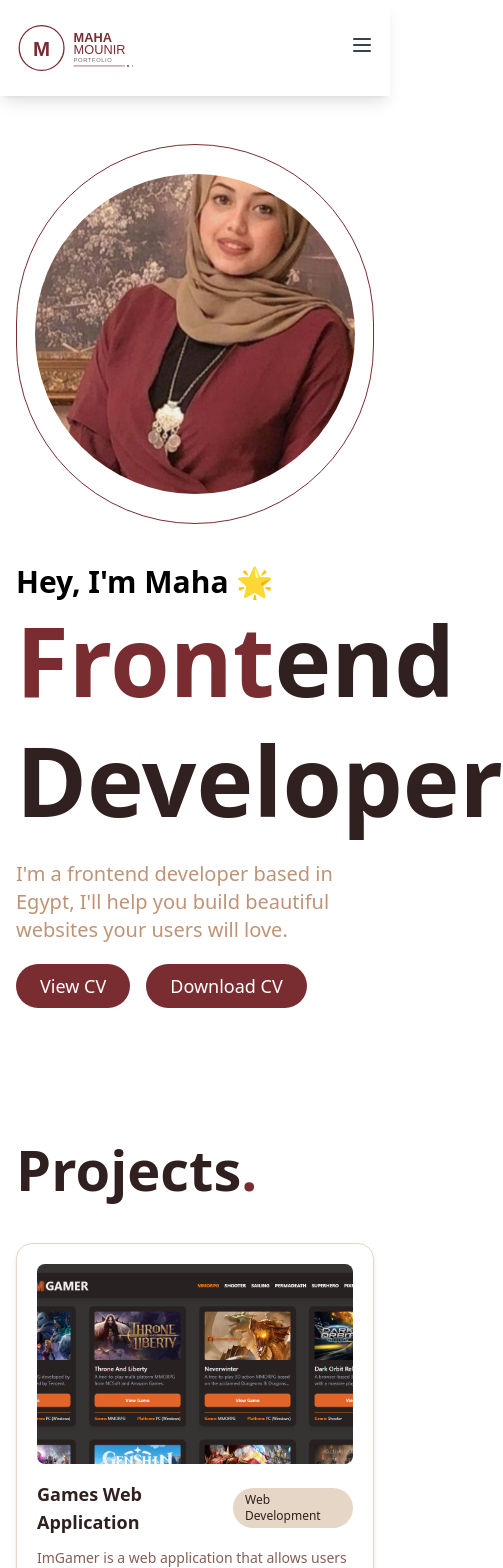
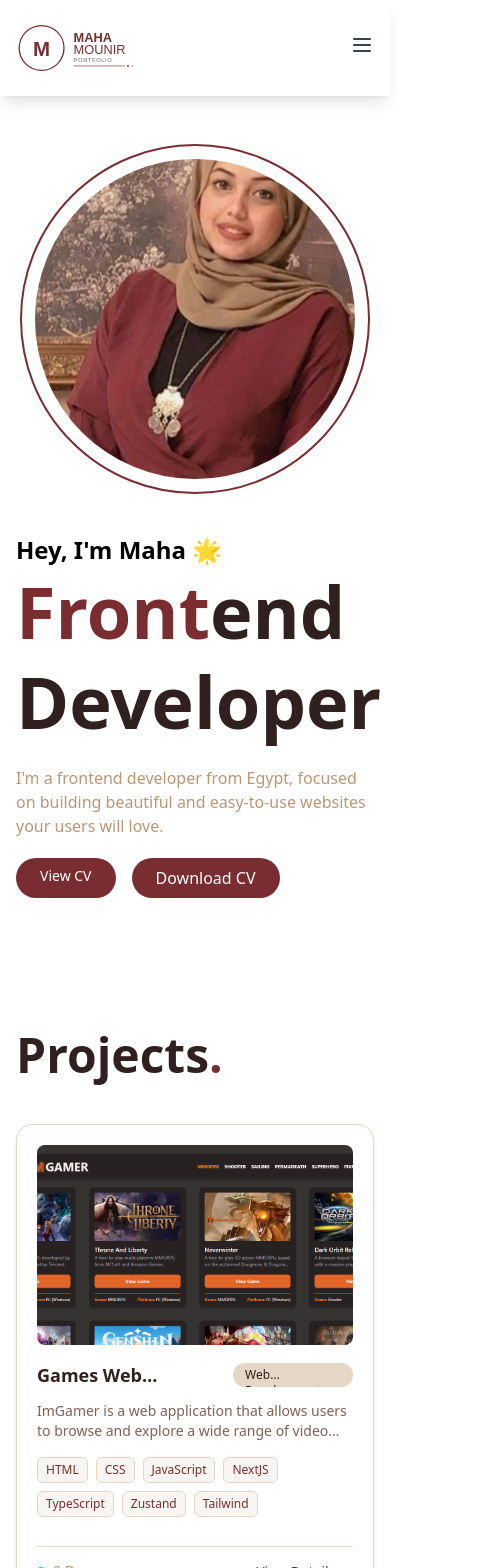
Before and after one commit to MahaELMogy/Maha-Portfolio, a Next.js app: page / in a window 390 px wide. Shown: the top 1568 px of the page, 503 px wide, since content can reach past the window. Built offline with nearby package versions, Linux system fonts and the light colour scheme.

Commit message:
edite Responsive design

```diff
--- a/src/app/_components/Footer/Footer.tsx
+++ b/src/app/_components/Footer/Footer.tsx
@@ -186,7 +186,7 @@ function Footer() {
           <div className="text-[#845f56] text-sm mb-4 md:mb-0">
             <p>&copy; 2024 Maha Mounir. All rights reserved.</p>
           </div>
-          <div className="flex items-center space-x-4 text-[#845f56] text-sm">
+          <div className="flex flex-col md:flex-row items-center space-x-4 text-[#845f56] text-sm">
             <a
               href="#"
               className="hover:text-[#7a2d31] transition-colors duration-300"
--- a/src/app/_components/Hero/Hero.tsx
+++ b/src/app/_components/Hero/Hero.tsx
@@ -6,33 +6,37 @@ export default function Hero() {
     <section className="home container mx-auto px-4 py-16">
       <div className="flex flex-col-reverse items-center justify-between gap-10 lg:flex-row">
         <div className="w-full xl:w-2/3">
-          <p className="font-bold text-3xl flex items-center">
+          <p className="font-bold text-2xl sm:text-3xl flex items-center">
             Hey, I&apos;m Maha 🌟
           </p>
-          <h1 className="text-8xl font-bold leading-tight max-w-3xs text-[#302020]">
+          <h1 className="text-7xl sm:text-8xl font-bold leading-tight max-w-3xs text-[#302020]">
             <span className="text-[#7a2d31]">Front</span>end Developer
           </h1>
-          <p className="max-w-lg my-5 text-xl text-[#bf9476]">
-            I&apos;m a frontend developer based in Egypt, I&apos;ll help you
-            build beautiful websites your users will love.
+          <p className="max-w-lg my-5 sm:text-xl text-[#bf9476]">
+            I&apos;m a frontend developer from Egypt, focused on building
+            beautiful and easy-to-use websites your users will love.
           </p>
           <div className="flex gap-4">
             <a
               href="/Maha_Monir_Ali_CV.pdf"
               target="_blank"
               rel="noopener noreferrer"
-              className="btn text-lg"
+              className="btn text-sm sm:text-lg"
             >
               View CV
             </a>
 
-            <a href="/Maha_Monir_Ali_CV.pdf" download className="btn text-lg">
+            <a
+              href="/Maha_Monir_Ali_CV.pdf"
+              download
+              className="btn text-s sm:text-lg"
+            >
               Download CV
             </a>
           </div>
         </div>
         <div className="w-full xl:w-1/3 flex justify-center">
-          <div className="relative w-[380px] h-[380px] rounded-full border-[1px] border-[#7a2d31]  flex items-center justify-center">
+          <div className="w-[350px] h-[350px] rounded-full border-2 border-[#7a2d31] flex items-center justify-center">
             <div className="w-[320px] h-[320px] rounded-full overflow-hidden">
               <Image
                 src="/images/download1.png"
--- a/src/app/_components/ProjectsHome/ProjectsHome.tsx
+++ b/src/app/_components/ProjectsHome/ProjectsHome.tsx
@@ -35,10 +35,10 @@ function ProjectsHome() {
             <div className="flex-1 flex flex-col">
               {/* Title + Category */}
               <div className="flex items-center justify-between mb-3">
-                <h4 className="text-lg font-bold text-[#302020] hover:text-[#7a2d31] transition">
+                <h4 className="text-lg line-clamp-1 font-bold text-[#302020] hover:text-[#7a2d31] transition">
                   {project.title}
                 </h4>
-                <span className="text-xs bg-[#e5d6c6] text-[#302020] px-3 py-1 rounded-full">
+                <span className="text-xs line-clamp-1 bg-[#e5d6c6] text-[#302020] px-3 py-1 rounded-full">
                   {project.category}
                 </span>
               </div>
--- a/src/app/_components/SkillsHome/SkillsHome.tsx
+++ b/src/app/_components/SkillsHome/SkillsHome.tsx
@@ -4,10 +4,10 @@ function SkillsHome() {
   return (
     <>
       <section className="container mx-auto px-4 py-16">
-        <h2 className="h2">
+        <h2 className="">
           Skills<span>.</span>
         </h2>
-        <div className="flex flex-wrap  text-[#845f56]">
+        <div className="flex flex-wrap gap-10 md:gap-0 mt-7 text-[#845f56]">
           {/* Languages */}
           <div className="w-full sm:w-1/2 lg:w-1/4">
             <div className="inner">
--- a/src/app/contact/page.tsx
+++ b/src/app/contact/page.tsx
@@ -11,13 +11,17 @@ export default function Contact() {
       <div className="flex flex-col-reverse items-center justify-between gap-10 lg:flex-row">
         {/* Left Section */}
         <div className="w-full lg:w-2/3">
-          <h2 className="h2 text-4xl font-bold text-[#302020]">
+          <h2 className=" text-[#302020]">
             Get In Touch <span className="text-[#7a2d31]">.</span>
           </h2>
 
           <p className="max-w-lg my-5 text-[#845f56] leading-relaxed">
-            Looking to partner or work together? Reach out through the form and
-            I&apos;ll get back to you in the next 48 hours.
+            Hi, I&apos;m excited to share my Frontend Development portfolio with
+            you. I&apos;ve recently completed a diploma where I gained solid
+            skills in React.js, Next.js, JavaScript, HTML, CSS, Tailwind CSS,
+            and Bootstrap. I&apos;m eager to contribute to your team and build
+            awesome, user-friendly projects together. Please feel free to get in
+            touch if you&apos;d like to discuss potential opportunities
           </p>
 
           {/* Contact Info */}
--- a/src/app/globals.css
+++ b/src/app/globals.css
@@ -20,8 +20,9 @@ $accent-color: #845f56; // وردي غامق دافئ - لون مميز للأز
 }
 
 h2 {
-  @apply text-[56px] font-bold;
+  @apply font-bold;
   color: #302020;
+  font-size: 3rem;
 
   span {
     color: #7a2d31;
--- a/src/app/project/[name]/page.tsx
+++ b/src/app/project/[name]/page.tsx
@@ -3,14 +3,10 @@ import React from "react";
 import { useProjects } from "@/app/_components/context/ProjectsContext";
 import Image from "next/image";
 import Link from "next/link";
-import { ProjectType } from "@/app/types/project";
-
-type ProjectPageProps = {
-  params: Promise<{ name: string }>;
-};
+import { ProjectType, ProjectPageProps } from "@/app/types/project";
 
 export default function ProjectDetails({ params }: ProjectPageProps) {
-  const { name } = React.use(params); // تفكيك الـ Promise
+  const { name } = React.use(params);
 
   const projects = useProjects();
   const project: ProjectType | undefined = projects.find(
@@ -66,9 +62,9 @@ export default function ProjectDetails({ params }: ProjectPageProps) {
           </div>
 
           {/* Buttons */}
-          <div className="flex gap-4 mt-6">
+          <div className="flex flex-col md:flex-row gap-4 mt-6 text-center">
             <Link href="/">
-              <button className="bg-[#e5d6c6] text-[#302020] px-4 py-2 rounded-md hover:bg-[#d8c0ae] transition cursor-pointer">
+              <button className="bg-[#e5d6c6] w-full text-[#302020] px-4 py-2 rounded-md hover:bg-[#d8c0ae] transition cursor-pointer">
                 ← Back to Home
               </button>
             </Link>
```
